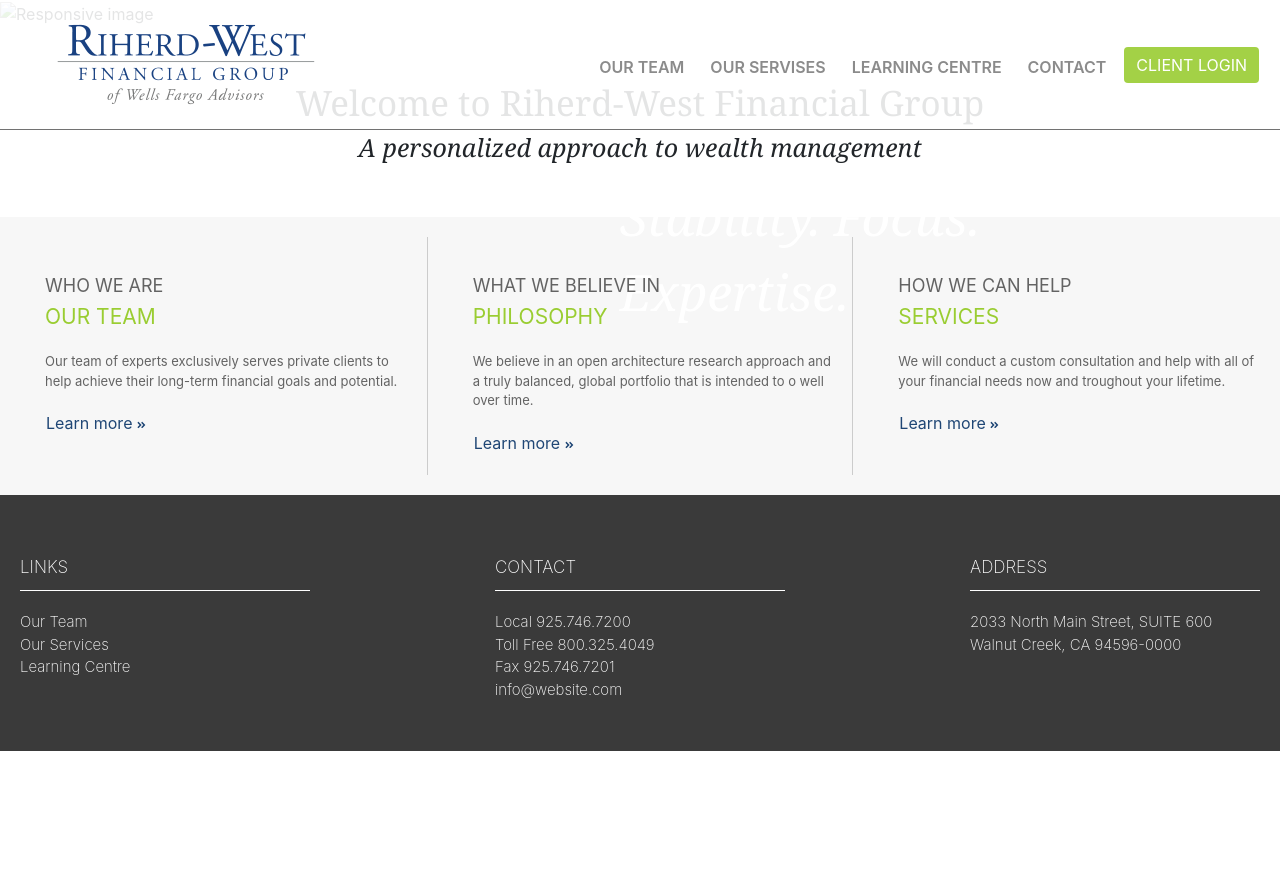
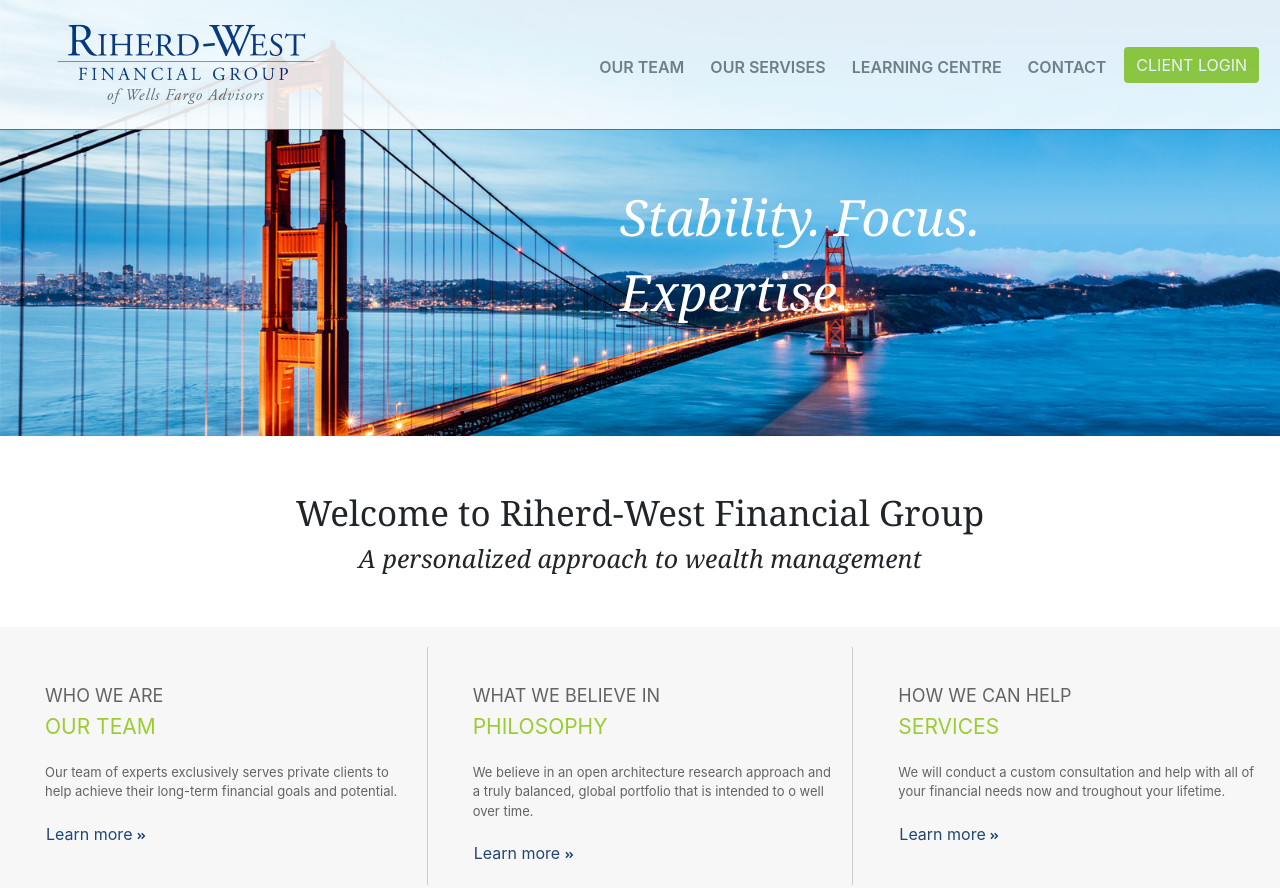
Before and after one commit to a-kyselov/Riherd-West, a plain HTML site: page index.html in a window 1280 px wide. Shown: the top 888 px of the page. Before the commit the page ends 800 px from the top, so only its background shows below. Drawn offline with nearby package versions, Linux system fonts and the light colour scheme.

Commit message:
Update index.html

```diff
--- a/index.html
+++ b/index.html
@@ -43,7 +43,7 @@
         </div>
 
         <div class="homepage-img d-none d-md-block">
-            <img src="..img/homepage.jpg" class="img-fluid" alt="Responsive image">
+            <img src="img/homepage.jpg" class="img-fluid" alt="Responsive image">
         </div>
 
     </div>
```
